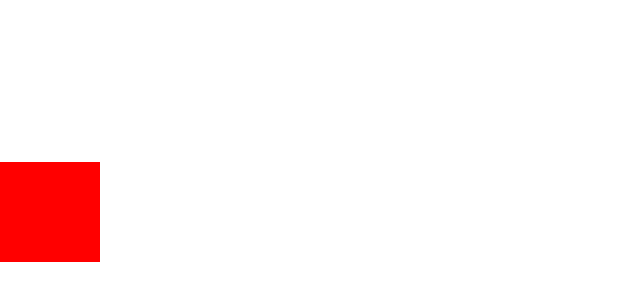
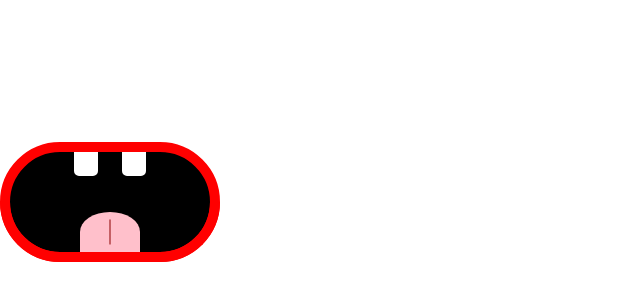
Before and after one commit to benyomtov/YUMM, a React (Create React App) app: page / in a window 1280 px wide. Shown: the part 450-750 px from the top of the page, without its empty margins (0-640 px from the left). Built offline with nearby package versions, Linux system fonts and the light colour scheme.

Commit message:
created css mouth with teeth and animated tongue

```diff
--- a/src/App.js
+++ b/src/App.js
@@ -1,5 +1,5 @@
 import React from 'react';
-import Game from './components/game';
+import Game from './components/game/game.jsx';
 
 function App() {
   return (
--- a/src/components/game.jsx
+++ /dev/null
@@ -1,44 +0,0 @@
-import React, { useState, useEffect } from 'react';
-
-export default function Game() {
-
-    const [position, setPosition] = useState({ x: 0, y: 0 });
-
-    const handleMouseMove = (e) => {
-        setPosition({ x: e.clientX, y: e.clientY });
-    };
-
-     // Determine the max values for the left and bottom properties
-    const maxLeft = window.innerWidth - 100; // 100 is the width of the red square
-
-    // Limit the left and bottom values to prevent the red square from moving past the edges of the window
-    const left = Math.min(Math.max(position.x - 50, 0), maxLeft);
-
-    return (
-        <div onMouseMove={handleMouseMove}
-            style={{
-                position: 'absolute',
-                left: 0,
-                top: 0,
-                width: '99%',
-                height: '99%',
-            }}
-
-        >
-            <div
-                style={{
-                    position: 'absolute',
-                    left: left,
-                    right: '100vw' - left,
-                    bottom: '5rem',
-                    width: '100px',
-                    height: '100px',
-                    backgroundColor: 'red',
-                    margin: 0,
-                }}
-            />
-        </div>
-
-    );
-
-}
--- /dev/null
+++ b/src/components/game/game.css
@@ -0,0 +1,84 @@
+.mouth {
+    width: 200px;
+    height: 100px;
+    border-radius: 100px;
+    border: 10px solid red;
+    background-color: black;
+}
+
+.mouth-bottom {
+    width: 200px;
+    height: 50px;
+    border: 10px solid red;
+    background-color: none;
+    border-radius: 0 0 100px 100px;
+    border-top: none;
+}
+
+.teeth {
+    position: absolute;
+    top: 0;
+    left: 50%;
+    transform: translateX(-50%);
+    width: 120px;
+    height: 23px;
+    display: flex;
+    justify-content: space-evenly;
+    align-items: center;
+  }
+
+  .tooth {
+    width: 20px;
+    height: 20px;
+    border: 2px solid white;
+    background-color: white;
+    border-radius: 0 0 5px 5px;
+  }
+
+  .tongue {
+    position: absolute;
+    bottom: 0;
+    left: 50%;
+    transform: translateX(-50%);
+    width: 60px;
+    height: 40px;
+    border-radius: 50% 50% 0 0;
+    background-color: pink;
+    animation: tongueStretch 1s ease-in-out infinite;
+  }
+
+  .tongue::after {
+    content: "";
+    position: absolute;
+    top: 50%;
+    left: 50%;
+    transform: translate(-50%, -50%);
+    width: 1px;
+    height: 30px;
+    background-color: darkred;
+    animation: tongueLineStretch 1s ease-in-out infinite;
+  }
+
+    @keyframes tongueStretch {
+        0% {
+        height: 40px;
+        }
+        50% {
+        height: 60px;
+        }
+        100% {
+        height: 40px;
+        }
+    }
+
+    @keyframes tongueLineStretch {
+        0% {
+        height: 25px;
+        }
+        50% {
+        height: 45px;
+        }
+        100% {
+        height: 25px;
+        }
+    }
--- /dev/null
+++ b/src/components/game/game.jsx
@@ -0,0 +1,57 @@
+import React, { useState, useEffect } from "react";
+import "./game.css";
+
+export default function Game() {
+  const [position, setPosition] = useState({ x: 0, y: 0 });
+
+  const handleMouseMove = (e) => {
+    setPosition({ x: e.clientX, y: e.clientY });
+  };
+
+  // Determine the max values for the left and bottom properties
+  const maxLeft = window.innerWidth - 220; // 100 is the width of the red square
+
+  // Limit the left and bottom values to prevent the red square from moving past the edges of the window
+  const left = Math.min(Math.max(position.x - 110, 0), maxLeft);
+
+  return (
+    <div
+      onMouseMove={handleMouseMove}
+      style={{
+        position: "absolute",
+        left: 0,
+        top: 0,
+        width: "99%",
+        height: "99%",
+      }}
+    >
+      <div
+        className="mouth"
+        style={{
+          position: "absolute",
+          left: left,
+          right: "100vw" - left,
+          bottom: "5rem",
+          margin: 0,
+        }}
+      >
+        <div className="teeth">
+            <div className="tooth" />
+            <div className="tooth" />
+        </div>
+
+      </div>
+
+      <div
+        className="mouth-bottom"
+        style={{
+          position: "absolute",
+          left: left,
+          bottom: "5rem",
+        }}
+      >
+        <div className="tongue" />
+        </div>
+    </div>
+  );
+}
```
